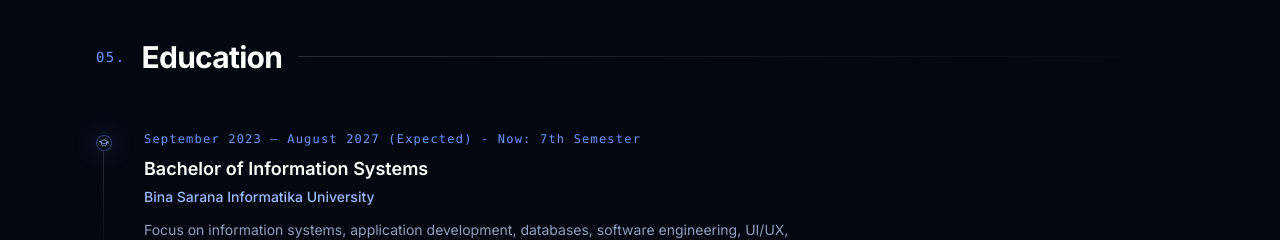
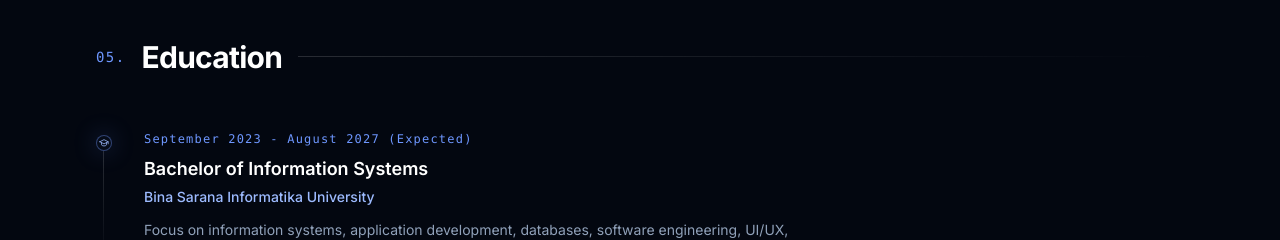
Before and after one commit to nzlvirza/portofolio-nazla-virza, a Vue app: page / in a window 1280 px wide. Shown: the part 4540-4780 px from the top of the page. Built offline with nearby package versions, Linux system fonts and the light colour scheme; a web font is replaced by a local one.

Commit message:
feat: add portfolio data configuration file for personal profile and project details

```diff
--- a/src/data/portfolio.js
+++ b/src/data/portfolio.js
@@ -181,7 +181,7 @@ export const portfolio = {
             {
                 degree: 'Bachelor of Information Systems',
                 school: 'Bina Sarana Informatika University',
-                period: 'September 2023 — August 2027 (Expected) - Now: 7th Semester',
+                period: 'September 2023 - August 2027 (Expected)',
                 description:
                     'Focus on information systems, application development, databases, software engineering, UI/UX, and information technology.',
             },
```
